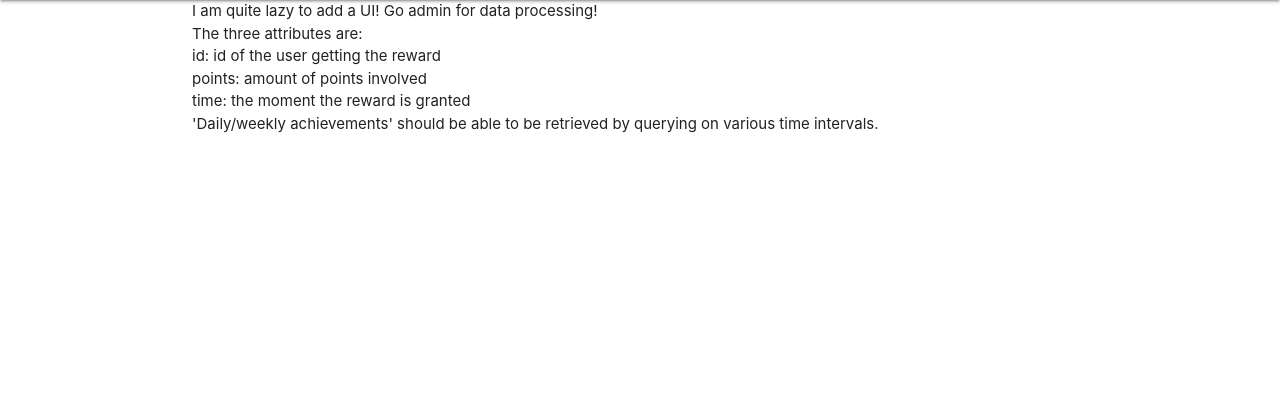
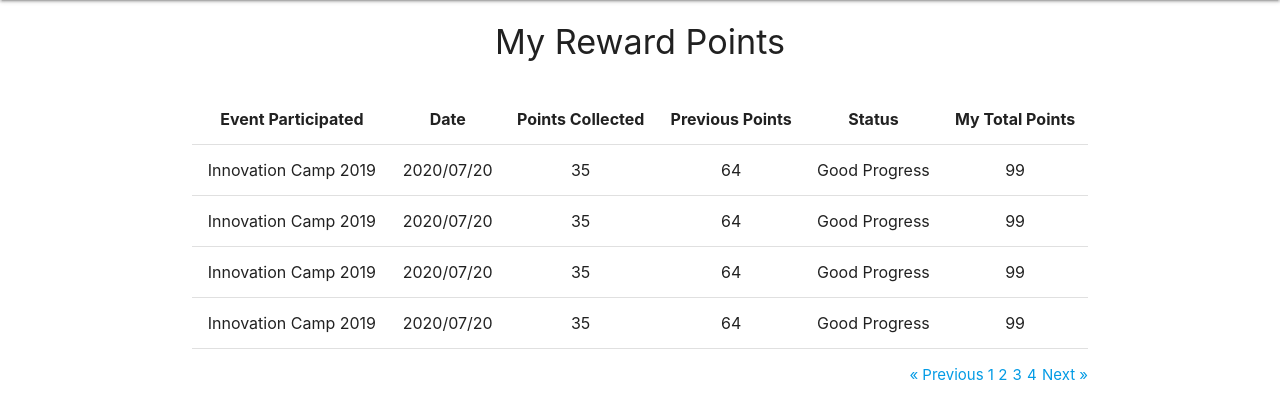
Before and after one commit to cfg2020apac/team-17, a Django app: page /points/ in a window 1280 px wide. Shown: the part 64-483 px from the top of the page. Run offline with Django 3.2, Linux system fonts and the light colour scheme; some libraries are stand-ins or nearby versions.

Commit message:
reward point system for students

```diff
--- a/jahk/jahkapp/templates/jahkapp/includes/navbaritems.html
+++ b/jahk/jahkapp/templates/jahkapp/includes/navbaritems.html
@@ -2,7 +2,7 @@
 {% if user.is_authenticated %}
      <li><a href="/account">{{user.username|title}}</a></li>
      <li><a href="/dashboard">My Dashboard</a></li>
-     <li><a href="/rewards">My Rewards</a></li>
+     <li><a href="/points">My Rewards</a></li>
      <li><a href="/logout">Logout</a></li>
 {% else %}
     <li><a href="/login">Login</a></li>
--- a/jahk/jahkapp/templates/jahkapp/rewards.html
+++ b/jahk/jahkapp/templates/jahkapp/rewards.html
@@ -1,7 +1,7 @@
 {% extends 'header.html' %}
 
 {% block content %}
-I am quite lazy to add a UI! Go admin for data processing! <br/>
+<!--I am quite lazy to add a UI! Go admin for data processing! <br/>
 
 The three attributes are: <br/>
 
@@ -11,5 +11,83 @@ points: amount of points involved <br/>
 
 time: the moment the reward is granted <br/>
 
-'Daily/weekly achievements' should be able to be retrieved by querying on various time intervals.
+'Daily/weekly achievements' should be able to be retrieved by querying on various time intervals.-->
+
+<!-- Added with col-lg-10 -->
+<div class="dashboard-tag">
+    <div class="container-fluid">
+      <div class="row">
+        <h4 class="one standard-margins" style="text-align: center;">My Reward Points</h4>
+      </div>
+    </div>
+
+    <!-- User Management Table Content-->
+      <table class="table-usermanagement mx-auto container-border-ads" id="myTable" style="width: 100%; text-align: center;">
+        <thead class="thread-light">
+          <tr id="table-heading">
+            <th style="text-align: center;">Event Participated</th>
+            <th style="text-align: center;">Date</th>
+            <th style="text-align: center;">Points Collected</th>
+            <th style="text-align: center;">Previous Points</th>
+            <th style="text-align: center;">Status</th>
+            <th style="text-align: center;">My Total Points</th>
+          </tr>
+        </thead>
+        <tbody>
+          <tr class="user-content-table mx-auto">
+            <td style="text-align: center;">Innovation Camp 2019</td>
+            <td style="text-align: center;"><time datetime="1914-12-20T08:00">2020/07/20</time></td>
+            <td style="text-align: center;">35</td>
+            <td style="text-align: center;">64</td>
+            <td style="text-align: center;">Good Progress</td>
+            <td style="text-align: center;">99</td>
+          </tr>
+        </tbody>
+        <tbody>
+            <tr class="user-content-table mx-auto">
+              <td style="text-align: center;">Innovation Camp 2019</td>
+              <td style="text-align: center;"><time datetime="1914-12-20T08:00">2020/07/20</time></td>
+              <td style="text-align: center;">35</td>
+              <td style="text-align: center;">64</td>
+              <td style="text-align: center;">Good Progress</td>
+              <td style="text-align: center;">99</td>
+            </tr>
+          </tbody>
+          <tbody>
+            <tr class="user-content-table mx-auto">
+              <td style="text-align: center;">Innovation Camp 2019</td>
+              <td style="text-align: center;"><time datetime="1914-12-20T08:00">2020/07/20</time></td>
+              <td style="text-align: center;">35</td>
+              <td style="text-align: center;">64</td>
+              <td style="text-align: center;">Good Progress</td>
+              <td style="text-align: center;">99</td>
+            </tr>
+          </tbody>
+          <tbody>
+            <tr class="user-content-table mx-auto">
+              <td style="text-align: center;">Innovation Camp 2019</td>
+              <td style="text-align: center;"><time datetime="1914-12-20T08:00">2020/07/20</time></td>
+              <td style="text-align: center;">35</td>
+              <td style="text-align: center;">64</td>
+              <td style="text-align: center;">Good Progress</td>
+              <td style="text-align: center;">99</td>
+            </tr>
+          </tbody>
+
+      </table>
+      </div>
+
+      <!-- Pagination -->
+      <div class="pagination" style="float: right; margin-top: 15px;">
+        <a href="#">&laquo; Previous</a>
+        <a href="#" class="active">1</a>
+        <a href="#" style="border-right: 1px solid white;">2</a>
+        <a href="#" style="border-right: 1px solid white;">3</a>
+        <a href="#" style="border-right: 1px solid white;">4</a>
+        <a href="#">Next &raquo; </a>
+      </div>
+      <!-- Pagination Ends -->
+
+    </div>
+  </div>
 {% endblock %}
```
Also changed, not shown: jahk/db.sqlite3.
